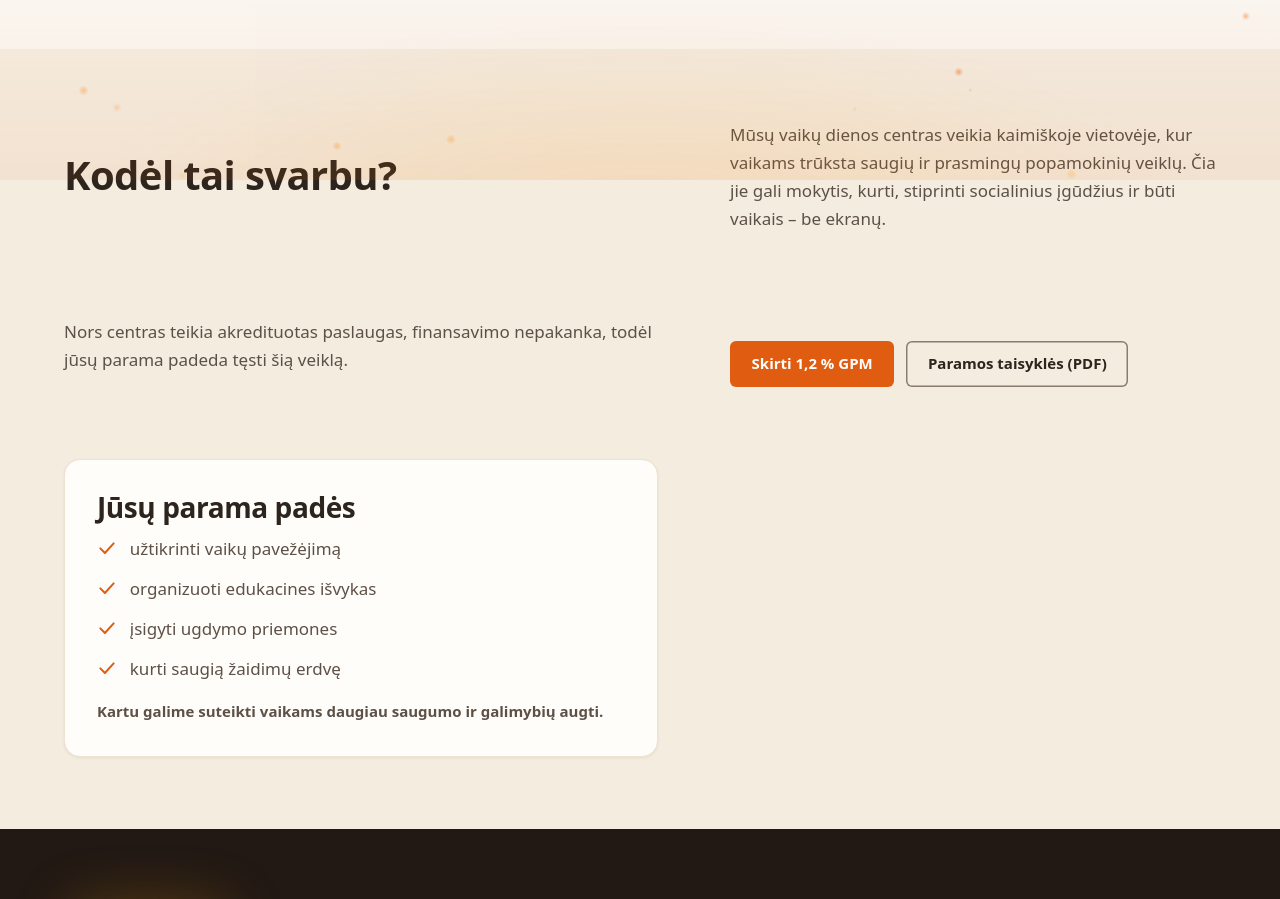
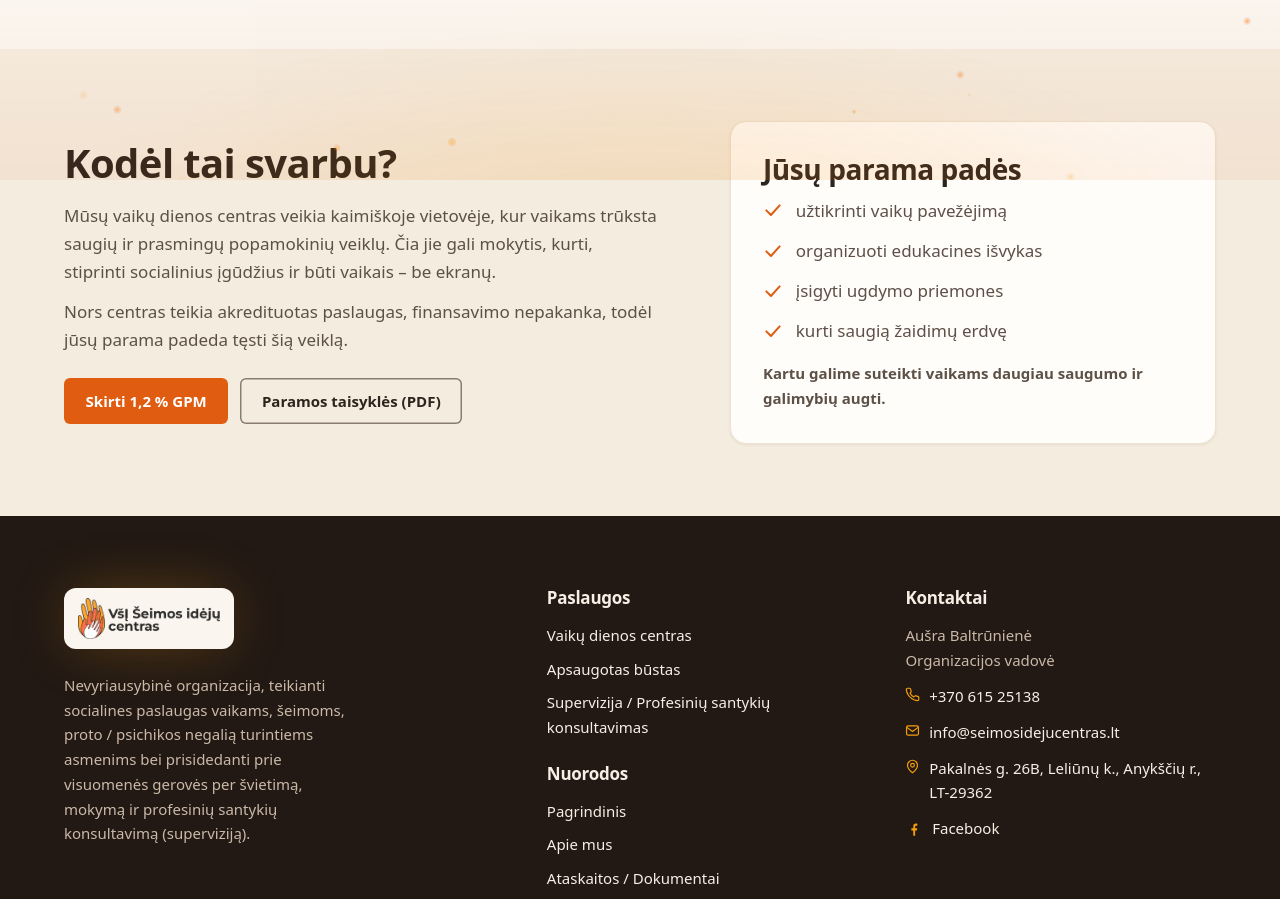
Before and after one commit to TadasBa/seimos-ideju-centras, a React (Vite) app: page /parama in a window 1280 px wide. Shown: the part 620-1519 px from the top of the page. Built offline with nearby package versions, Linux system fonts and the light colour scheme.

Commit message:
fix(parama): align the "Kodėl tai svarbu?" section into two columns

```diff
--- a/src/pages/SupportPage.tsx
+++ b/src/pages/SupportPage.tsx
@@ -59,7 +59,8 @@ export function SupportPage() {
 
       <section className="section section--alt">
         <div className="container">
-          <div className="split">
+          <div className="split split--start">
+            <div>
               <SectionHeading title={supportPage.whyTitle} />
               {supportPage.why.map((paragraph) => (
                 <p key={paragraph.slice(0, 30)} style={{ color: 'var(--ink-soft)', marginBottom: 'var(--space-3)' }}>
@@ -73,6 +74,7 @@ export function SupportPage() {
                 <a href={footer.supportRules.href} target="_blank" rel="noreferrer" className="btn btn--ghost">
                   {supportPage.rulesLabel}
                 </a>
+              </div>
             </div>
             <div className="card">
               <h3>{supportPage.helpTitle}</h3>
```
Lines whose indentation alone changed are shown as unchanged.
